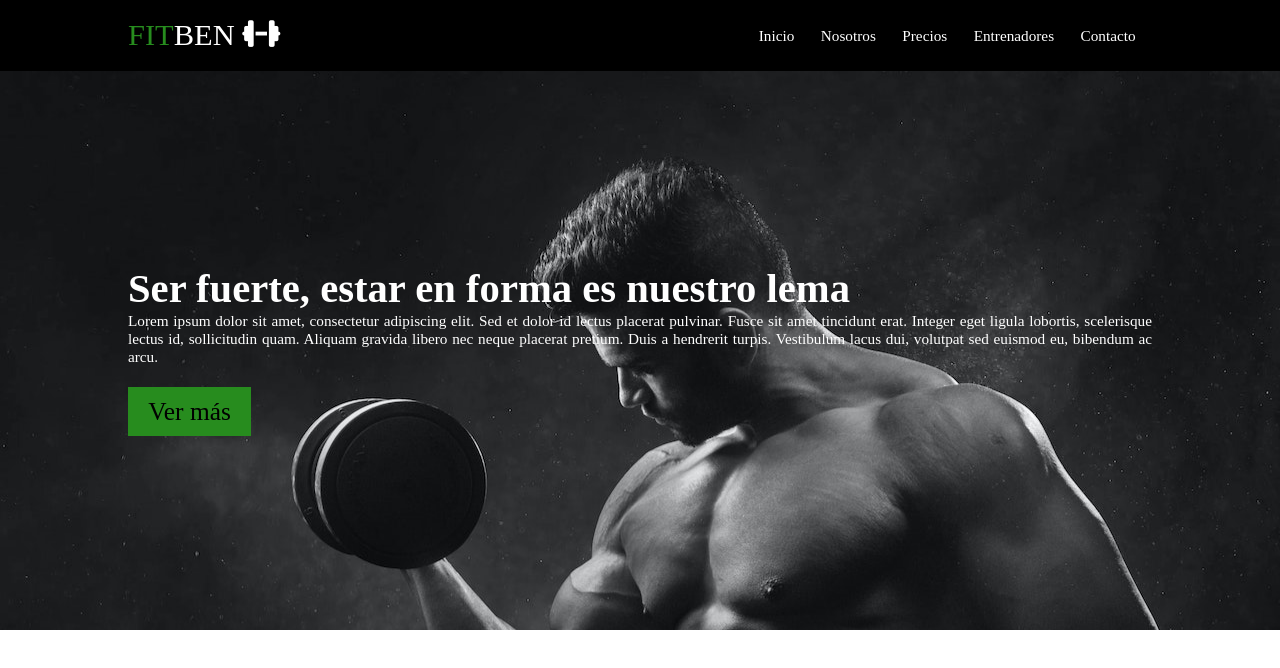
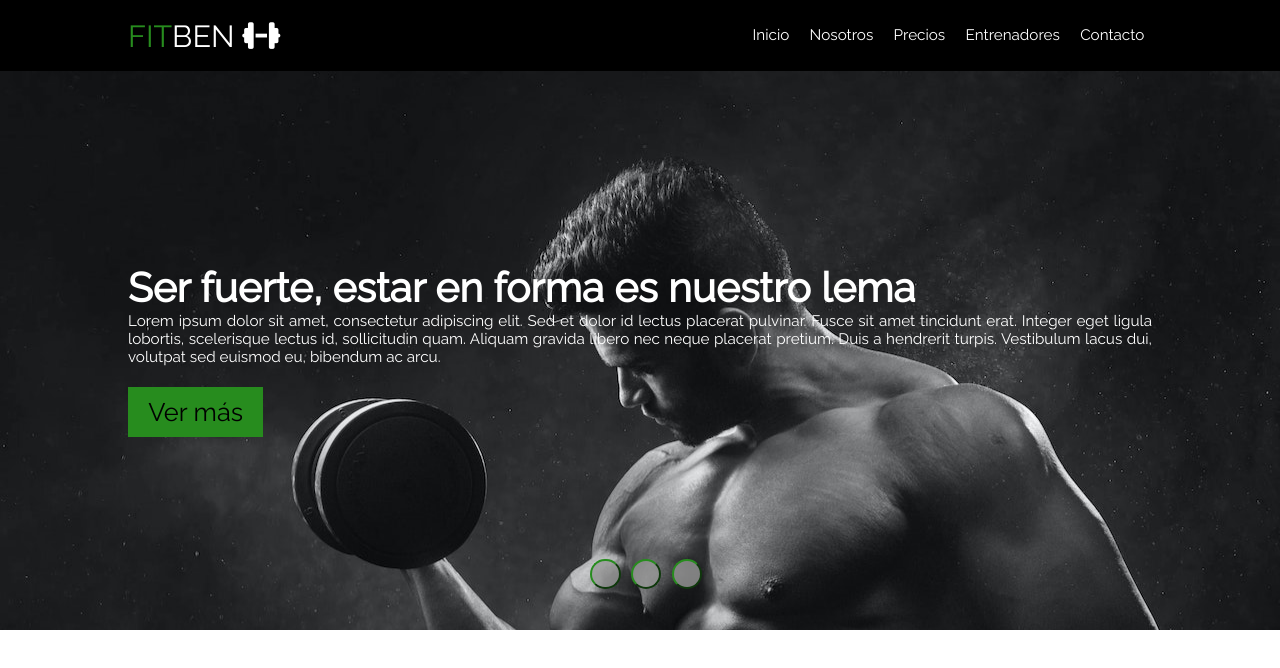
Before and after one commit to MauCoden95/fitben, a Vue app: page / in a window 1280 px wide. Shown: the top 668 px of the page. Built offline with nearby package versions, Linux system fonts and the light colour scheme.

Commit message:
Add files via upload

```diff
--- a/public/index.html
+++ b/public/index.html
@@ -14,5 +14,8 @@
     </noscript>
     <div id="app"></div>
     <!-- built files will be auto injected -->
+
+
+
   </body>
 </html>
--- a/src/App.vue
+++ b/src/App.vue
@@ -17,11 +17,14 @@ export default {
 </script>
 
 <style>
+  @import url('https://fonts.googleapis.com/css2?family=Raleway&display=swap');
+
   *{
     margin: 0;
     padding: 0;
     box-sizing: border-box;
     transition: all 300ms;
+    font-family: 'Raleway', sans-serif;
   }
 
   :root{
--- a/src/components/Banner.vue
+++ b/src/components/Banner.vue
@@ -7,6 +7,11 @@
                 Aliquam gravida libero nec neque placerat pretium. Duis a hendrerit turpis. Vestibulum lacus dui, volutpat sed euismod eu, bibendum ac arcu.
             </p>
             <a href="">Ver más</a>
+            <div class="buttons-banner">
+                <button class="banner-btn-1"></button>
+                <button class="banner-btn-2"></button>
+                <button class="banner-btn-3"></button>
+            </div>
         </div>
 
     </section>
@@ -30,6 +35,7 @@ export default {
     }
 
     #banner .center{
+        position: relative;
         display: flex;
         flex-direction: column;
         justify-content: center;
@@ -55,4 +61,28 @@ export default {
     #banner a:hover{
         background: var(--color-secundario);
     }
+
+    .buttons-banner{
+        position: absolute;
+        bottom: 3rem;
+        left: 45rem;
+        width: 12rem;
+        height: 5rem;
+        display: flex;
+        justify-content: space-around;
+        align-items: center;
+    }
+
+    .buttons-banner > button{
+        width: 3rem;
+        height: 3rem;
+        background: rgba(152, 152, 152,0.8);
+        cursor: pointer;
+        border-radius: 50%;
+        border: .2rem outset var(--color);
+    }
+
+    .buttons-banner > button:hover{
+        background: rgb(203, 203, 203,0.8);
+    }
 </style>
--- a/src/main.js
+++ b/src/main.js
@@ -2,3 +2,31 @@ import { createApp } from 'vue'
 import App from './App.vue'
 
 createApp(App).mount('#app')
+
+const banner = document.getElementById('banner');
+const banner_btn1 = document.querySelector('.banner-btn-1');
+const banner_btn2 = document.querySelector('.banner-btn-2');
+const banner_btn3 = document.querySelector('.banner-btn-3');
+
+
+
+banner_btn1.addEventListener('click', () => {
+    banner.style.backgroundImage = "url('./assets/img/Banner.jpg')";
+    banner_btn1.style.background = "rgb(55, 185, 43)";
+    banner_btn2.style.background = "rgba(152, 152, 152)";
+    banner_btn3.style.background = "rgba(152, 152, 152)";
+});
+
+banner_btn2.addEventListener('click', () => {
+    banner.style.backgroundImage = "url('./assets/img/Banner2.jpg')";
+    banner_btn2.style.background = "rgb(55, 185, 43)";
+    banner_btn1.style.background = "rgba(152, 152, 152)";
+    banner_btn3.style.background = "rgba(152, 152, 152)";
+});
+
+banner_btn3.addEventListener('click', () => {
+    banner.style.backgroundImage = "url('./assets/img/Banner3.jpg')";
+    banner_btn1.style.background = "rgba(152, 152, 152)";
+    banner_btn2.style.background = "rgba(152, 152, 152)";
+    banner_btn3.style.background = "rgb(55, 185, 43)";
+});
```
